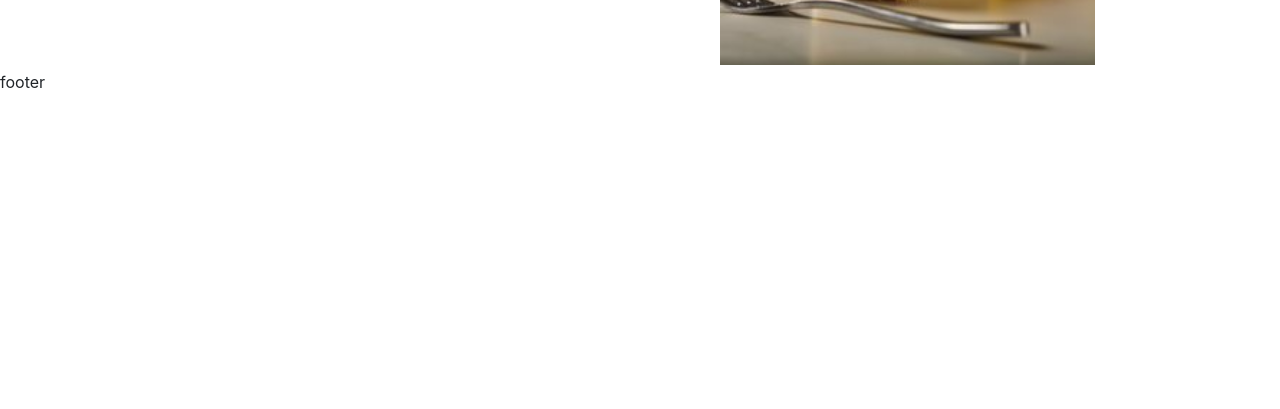
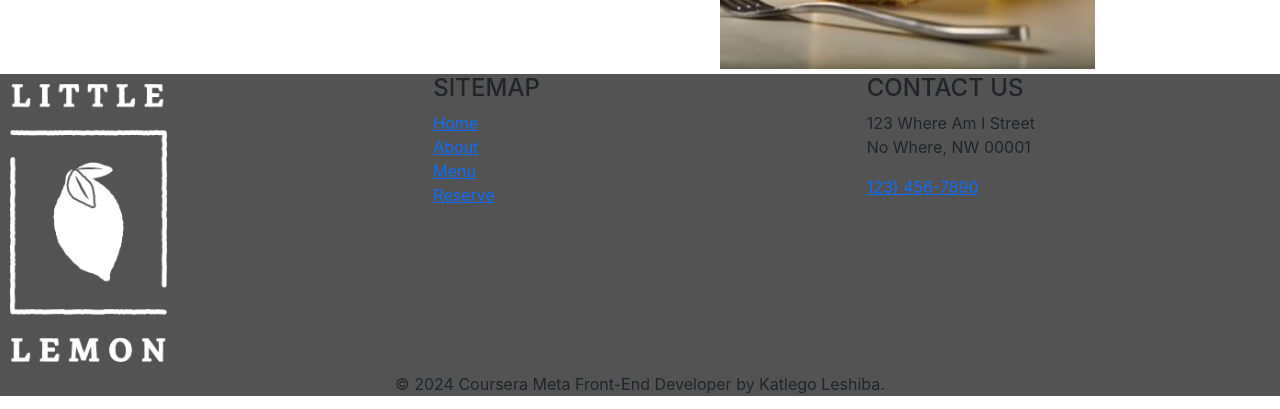
Before and after one commit to katleschris/little, a React (Create React App) app: page / in a window 1280 px wide. Shown: the part 1477-1886 px from the top of the page. Before the commit the page ends 1571 px from the top, so only its background shows below. Built offline with nearby package versions, Linux system fonts and the light colour scheme.

Commit message:
Completed foooter component

```diff
--- /dev/null
+++ b/src/components/Footer.css
@@ -0,0 +1,28 @@
+.footer-content {
+    display: grid;
+    grid-template-columns: 1fr 1fr 1fr; /* Three equal columns */
+    gap: 20px; /* Gap between grid items */
+
+  }
+
+  .footer-container {
+    background-color: rgb(83, 83, 83) !important;
+
+  }
+
+  .logo-container {
+    grid-column: 1;
+    padding: 10px;
+  }
+
+  .site-map {
+    grid-column: 2;
+  }
+
+  .contact {
+    grid-column: 3;
+  }
+
+  .col-full.foot-center {
+    text-align: center;
+  }
--- a/src/components/Footer.js
+++ b/src/components/Footer.js
@@ -1,9 +1,38 @@
-import React from 'react'
+import FooterImg from "../icons_assets/littleLemonfooterLogo.png";
+import { Link } from "react-router-dom";
+import './Footer.css'
 
-export default function Footer() {
+const Footer = () => {
   return (
-    <div>
-      footer
-    </div>
-  )
-}
+    <footer class="footer-container">
+      <div class="footer-content">
+        <div class="logo-container">
+          <img class="footer-logo" src={FooterImg} alt="Little lemon footer pic" style={{width: '40%', height: 'auto'}} />
+        </div>
+        <div class="site-map">
+          <h4>SITEMAP</h4>
+          <Link class="block" to="/">Home</Link><br></br>
+          <Link class="block" to="/about">About</Link><br></br>
+          <Link class="block" to="/menu">Menu</Link><br></br>
+          <Link class="block" to="/reservation">Reserve</Link>
+        </div>
+        <div class="contact">
+          <h4>CONTACT US</h4>
+          <address>
+            123 Where Am I Street
+            <br />
+            No Where, NW 00001
+          </address>
+          <a class="footer-block" href="tel:+11234653770">
+            123&#41;&nbsp;456&#45;7890
+          </a>
+        </div>
+      </div>
+      <div class="col-full foot-center">
+        <p>&copy; 2024 Coursera Meta Front-End Developer by Katlego Leshiba.</p>
+      </div>
+    </footer>
+
+  )}
+
+export default Footer;
--- a/src/components/Menu.js
+++ b/src/components/Menu.js
@@ -6,7 +6,7 @@ import FoodItems from './FoodItemsObject';
 
 const Menu = () => {
   const [selectedCategory, setSelectedCategory] = useState(null);
-  const categories = ['Lunch', 'Mains', 'Desserts', 'A La Carte']
+  const categories = ['Specials', 'Lunch', 'Mains', 'Desserts', 'A La Carte']
 
 
   const handleCategoryChange = (category) => {
--- a/src/components/Nav.js
+++ b/src/components/Nav.js
@@ -18,7 +18,6 @@ export default function Nav({ isVisible }) {
       <Link to ='/about'><li>About</li></Link>
       <Link to ='/'><li>Menu</li></Link>
       <Link to ='/reservation'><li>Reservation</li></Link>
-      <Link to = '/'><li>Order Online</li></Link>
     </ul>
   );
 }
--- a/src/pages/HomePage.js
+++ b/src/pages/HomePage.js
@@ -7,7 +7,7 @@ export default function HomePage() {
   return (
     <main>
       <Banner />
-      <h3>ORDER FOR DELIVERY!</h3>
+      <h2>ORDER FOR DELIVERY!</h2>
       <Menu />
     </main>
 
```
Also changed, not shown: src/icons_assets/littleLemonfooterLogo.png (added).
